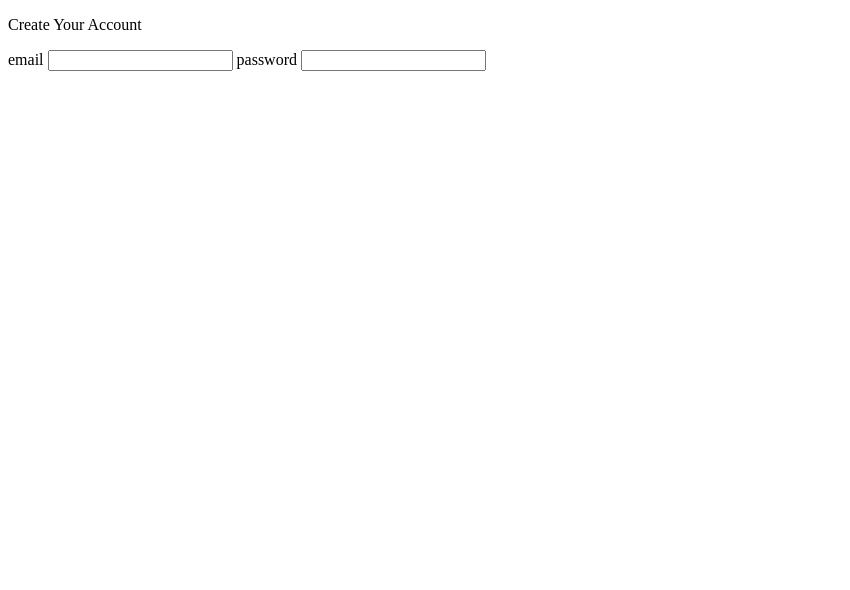
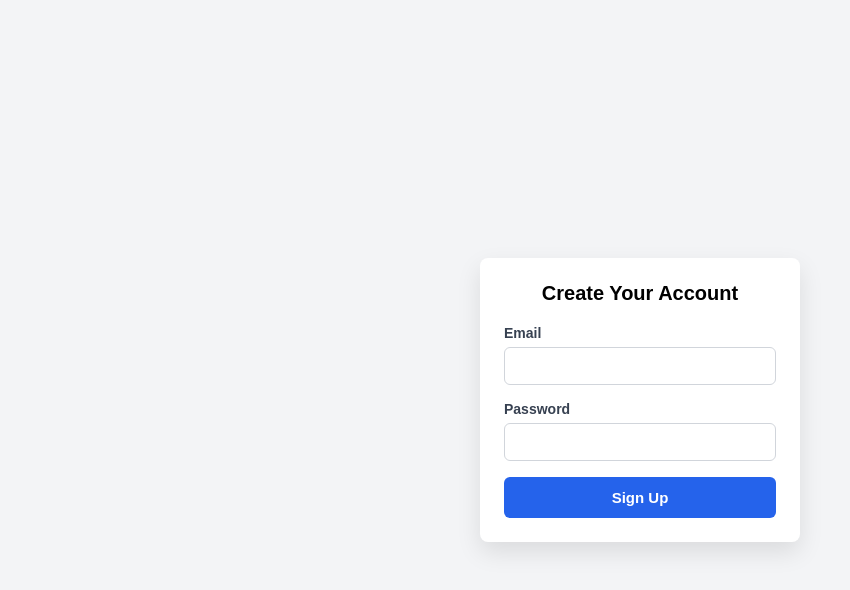
Before and after one commit to gauravsharma184/Twilio-Outbound-Call, a website: page client/signup.html in a window 1280 px wide. Shown: the whole page, without its empty margins (0-850 px from the left). Drawn offline with Linux system fonts and the light colour scheme.

Commit message:
added signup functionality to the UI

```diff
--- a/client/signup.html
+++ b/client/signup.html
@@ -3,17 +3,29 @@
 <head>
     <meta charset="UTF-8">
     <meta name="viewport" content="width=device-width, initial-scale=1.0">
+    <link rel="stylesheet" href="styles_signup.css" />
     <title>Sign Up</title>
 </head>
 <body>
 
-    <form>
+    <div class="container">
         <p>Create Your Account</p>
-        <label for="email">email</label>
-        <input type="text", id="email" name="email">
-        <label for="password">password</label>
+        <div id="email_container">
+            <label for="email">Email</label>
+            <input type="text" id="email" name="email">
+        </div>
+        <div id="password_container">
+        <label for="password">Password</label>
         <input type="password" id="password" name="password">
-    </form>
+        </div>
+
+        <div class="function">
+            <button id="Signup" type="button">Sign Up</button>
+
+          </div>
+
+
+    </div>
 
 </body>
 </html>
--- a/client/styles_caller.css
+++ b/client/styles_caller.css
@@ -35,7 +35,7 @@
     background-color: #2563eb;
   }
 
-  .navigationBar #LogOut {
+  .navigationBar #LogIn {
       margin-left: 20px;
   }
 
--- /dev/null
+++ b/client/styles_signup.css
@@ -0,0 +1,88 @@
+/* Reset & sane defaults */
+*,
+*::before,
+*::after {
+  box-sizing: border-box;
+  margin: 0;
+  padding: 0;
+  font-family: Arial, Helvetica, sans-serif;
+}
+
+/* Page center */
+body {
+  height: 100vh;
+  display: flex;
+  justify-content: center;
+  align-items: center;
+  background-color: #f3f4f6;
+}
+
+/* Card container */
+.container {
+  width: 320px;
+  padding: 24px;
+  background-color: #ffffff;
+  border-radius: 8px;
+  box-shadow: 0 10px 25px rgba(0, 0, 0, 0.1);
+}
+
+/* Title */
+.container p {
+  text-align: center;
+  font-size: 20px;
+  font-weight: bold;
+  margin-bottom: 20px;
+}
+
+/* Input groups */
+#email_container,
+#password_container {
+  display: flex;
+  flex-direction: column;
+  margin-bottom: 16px;
+}
+
+/* Labels */
+label {
+  font-size: 14px;
+  margin-bottom: 6px;
+  font-weight: bold;
+  color: #374151;
+}
+
+/* Inputs */
+input {
+  padding: 10px 12px;
+  font-size: 14px;
+  border-radius: 6px;
+  border: 1px solid #d1d5db;
+  outline: none;
+}
+
+/* Input focus */
+input:focus {
+  border-color: #2563eb;
+}
+
+/* Button container */
+.function {
+  margin-top: 10px;
+}
+
+/* Button */
+button {
+  width: 100%;
+  padding: 12px;
+  font-size: 15px;
+  font-weight: bold;
+  color: white;
+  background-color: #2563eb;
+  border: none;
+  border-radius: 6px;
+  cursor: pointer;
+}
+
+/* Button hover */
+button:hover {
+  background-color: #1d4ed8;
+}
```
Also changed, not shown: client/caller.html (+1 -1 lines), client/signup.js (added).
